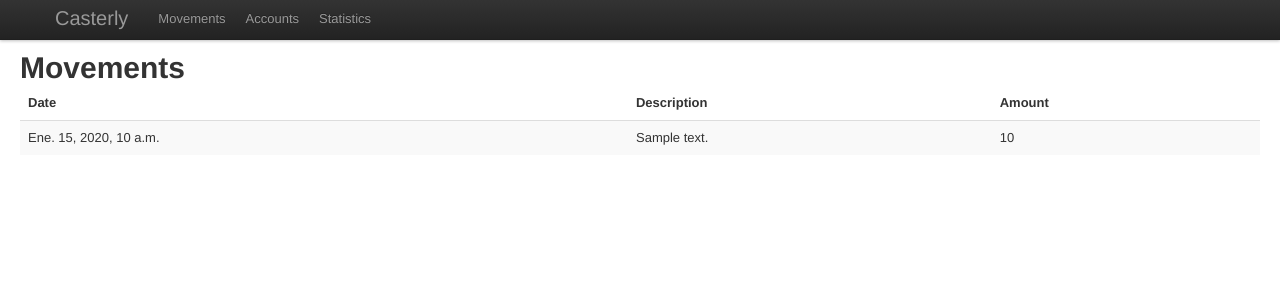
After one commit to shakaran/casterly, a Django app: template money/templates/money/movements_list.html in a window 1280 px wide. The commit adds this page. Shown: the top 300 px of the page. Run offline with Django 3.2, Linux system fonts and the light colour scheme; the template is opened without the code that fills it: most values are stand-ins (such as "Sample title", 1, 10 or a date in 2020); parts of the project's set-up code (start-up, migrations or seed data) failed here and were passed over; some libraries are stand-ins or nearby versions.

Commit message:
New view for showing all the movements

```diff
--- a/casterly/templates/inc.header.html
+++ b/casterly/templates/inc.header.html
@@ -1,9 +1,9 @@
 <div class="navbar navbar-fixed-top">
   <div class="navbar-inner">
     <div class="container">
-      <a href="#" class="brand">Casterly</a>
+      <a href="/" class="brand">Casterly</a>
       <ul class="nav">
-        <li><a href="#">Movements</a></li>
+        <li><a href="{% url movements_list %}">Movements</a></li>
         <li><a href="#">Accounts</a></li>
         <li><a href="#">Statistics</a></li>
       </ul>
--- a/casterly/urls.py
+++ b/casterly/urls.py
@@ -1,17 +1,11 @@
 from django.conf.urls import patterns, include, url
 
-# Uncomment the next two lines to enable the admin:
-# from django.contrib import admin
-# admin.autodiscover()
+from django.contrib import admin
+admin.autodiscover()
+
 
 urlpatterns = patterns('',
-    # Examples:
     url(r'^$', 'casterly.views.home', name='home'),
-    # url(r'^casterly/', include('casterly.foo.urls')),
-
-    # Uncomment the admin/doc line below to enable admin documentation:
-    # url(r'^admin/doc/', include('django.contrib.admindocs.urls')),
-
-    # Uncomment the next line to enable the admin:
-    # url(r'^admin/', include(admin.site.urls)),
+    url(r'^banking/', include('money.urls')),
+    url(r'^admin/', include(admin.site.urls)),
 )
--- /dev/null
+++ b/money/templates/money/movements_list.html
@@ -0,0 +1,24 @@
+{% extends "base.html" %}
+
+{% block content %}
+	<h1>Movements</h1>
+
+	<table class="table table-striped">
+		<thead>
+			<tr>
+				<th>Date</th>
+				<th>Description</th>
+				<th>Amount</th>
+			</tr>
+		</thead>
+		<tbody>
+			{% for movement in movements %}
+				<tr>
+					<td>{{ movement.date }}</td>
+					<td>{{ movement.description }}</td>
+					<td>{{ movement.amount }}</td>
+				</tr>
+			{% endfor %}
+		</tbody>
+	</table>
+{% endblock %}
--- /dev/null
+++ b/money/urls.py
@@ -0,0 +1,6 @@
+from django.conf.urls import patterns, include, url
+
+
+urlpatterns = patterns('money.views',
+    url(r'^movements/$', 'movements_list', name='movements_list'),
+)
```
Also changed, not shown: money/views.py (+10 -1 lines).
